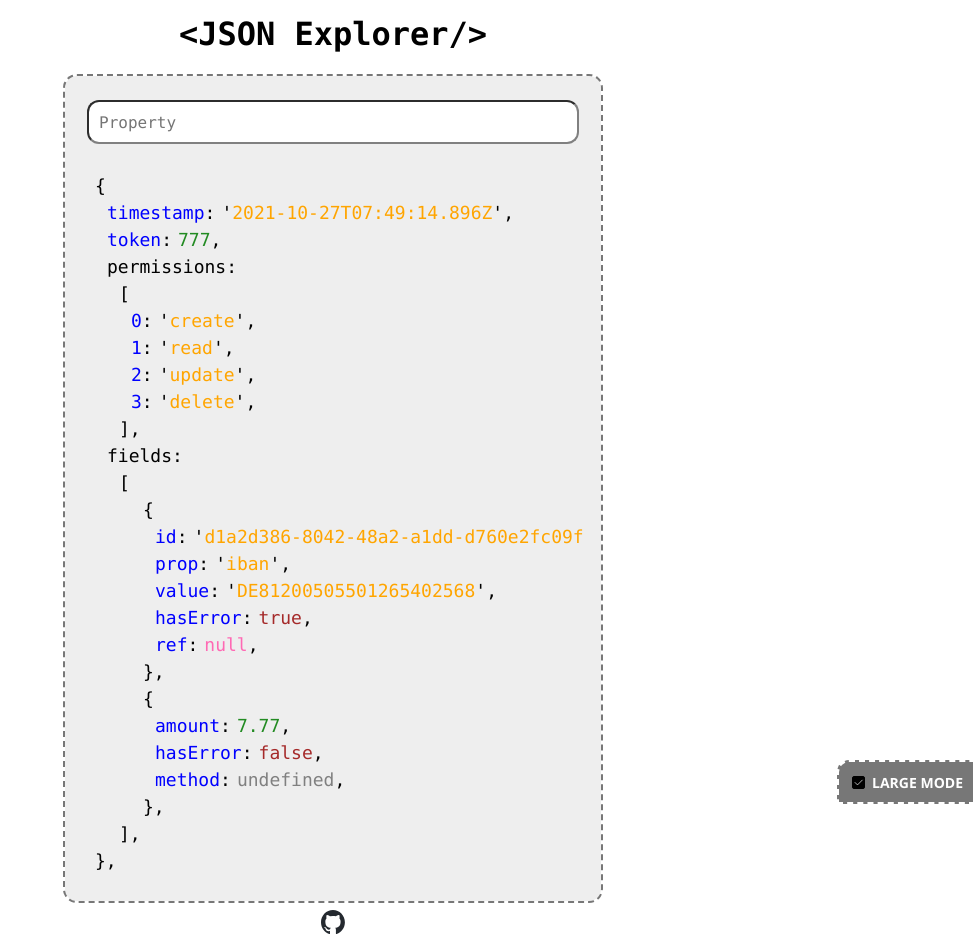
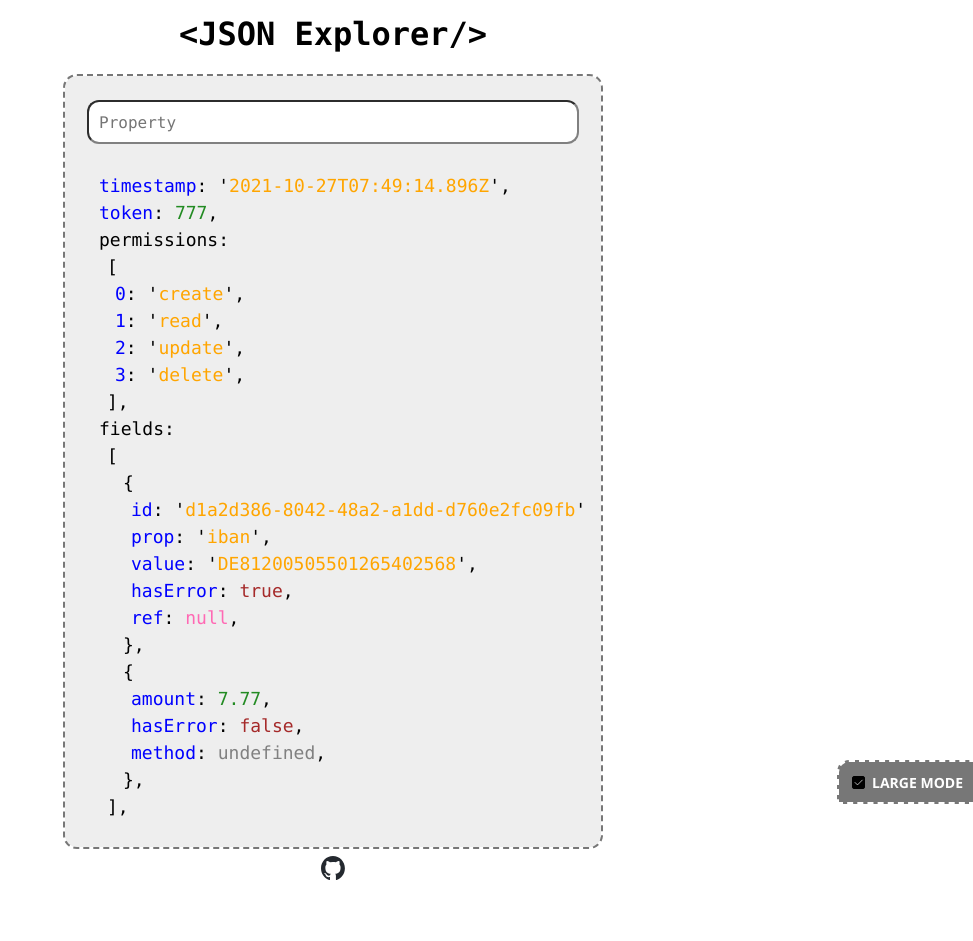
Before and after one commit to fer-nando-machado/react-json-explorer, a React (Vite) app: page / in a window 1280 px wide. Shown: the whole page, without its empty margins (307-1280 px from the left). After the commit the page ends 887 px from the top, so only its background shows below. Built offline with nearby package versions, Linux system fonts and the light colour scheme.

Commit message:
renders tree with less css and more text

```diff
--- a/src/JSONExplorer.scss
+++ b/src/JSONExplorer.scss
@@ -31,42 +31,10 @@
   ul,
   li {
     list-style-type: none;
-    padding-left: 12px;
-  }
-
-  ul {
-    &.array {
-      &::before {
-        content: "[";
-      }
-      &::after {
-        content: "],";
-      }
-    }
-
-    &.object {
-      &::before {
-        content: "{";
-      }
-      &::after {
-        content: "},";
-      }
-    }
+    padding-left: 8px;
   }
 
   .key {
-    -webkit-user-select: none;
-    -moz-user-select: none;
-    -ms-user-select: none;
-    user-select: none;
-
-    &::after {
-      color: black;
-      content: ":";
-      font-weight: normal;
-      padding-right: 6px;
-    }
-
     &.clickable {
       color: blue;
       &:hover {
@@ -78,21 +46,8 @@
   }
 
   .value {
-    &::after {
-      color: black;
-      content: ",";
-    }
-
     &.string {
       color: orange;
-      &::before {
-        color: black;
-        content: "'";
-      }
-      &::after {
-        color: black;
-        content: "',";
-      }
     }
 
     &.boolean {
--- a/src/JSONExplorer.tsx
+++ b/src/JSONExplorer.tsx
@@ -23,12 +23,15 @@ const renderKey = (
   onClick?: (path: string) => void
 ) => {
   return (
+    <>
       <span
         className={`key ${onClick ? "clickable" : ""}`}
         onClick={onClick ? () => onClick(path) : undefined}
       >
         {key}
       </span>
+      {": "}
+    </>
   );
 };
 
@@ -57,31 +60,46 @@ const renderValue = (
       <li key={key}>
         {renderKey(key, currentPath)}
         <ul className="array">
+          {"["}
           {value.map((item, index) =>
             renderValue(index.toString(), item, currentPath, onClick, true)
           )}
+          {"],"}
         </ul>
       </li>
     );
   }
 
   if (typeOfValue === "object" && value !== null) {
-    const objectList = (
+    return !path ? (
       <ul className="object">
         {Object.entries(value as Object).map(([subKey, subValue]) =>
           renderValue(subKey, subValue, currentPath, onClick)
         )}
       </ul>
+    ) : (
+      <li key={key}>
+        <ul className="object">
+          {"{"}
+          {Object.entries(value as Object).map(([subKey, subValue]) =>
+            renderValue(subKey, subValue, currentPath, onClick)
+          )}
+          {"},"}
+        </ul>
+      </li>
     );
-    return path ? <li key={key}>{objectList}</li> : objectList;
   }
 
   const valueString = String(value);
   cachedPathValue.set(currentPath, valueString);
+  const appendQuotes = typeOfValue === "string";
+
   return (
     <li key={key}>
       {renderKey(key, currentPath, onClick)}
+      {appendQuotes && "'"}
       <span className={`value ${typeOfValue}`}>{valueString}</span>
+      {appendQuotes && "'"},
     </li>
   );
 };
```
Also changed, not shown: 2 other files (tests, documents, lock files or other folders). Lines whose indentation alone changed are shown as unchanged.
